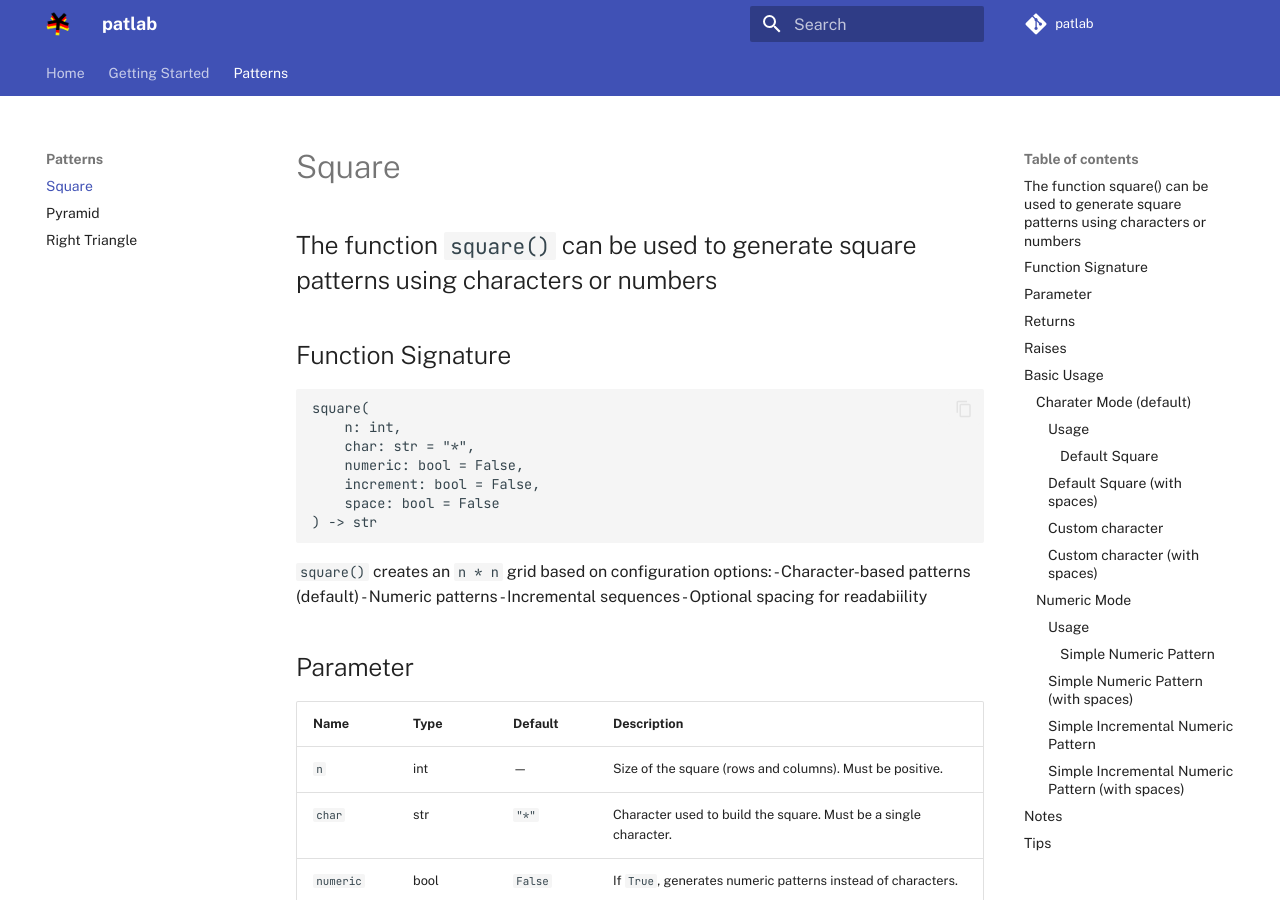
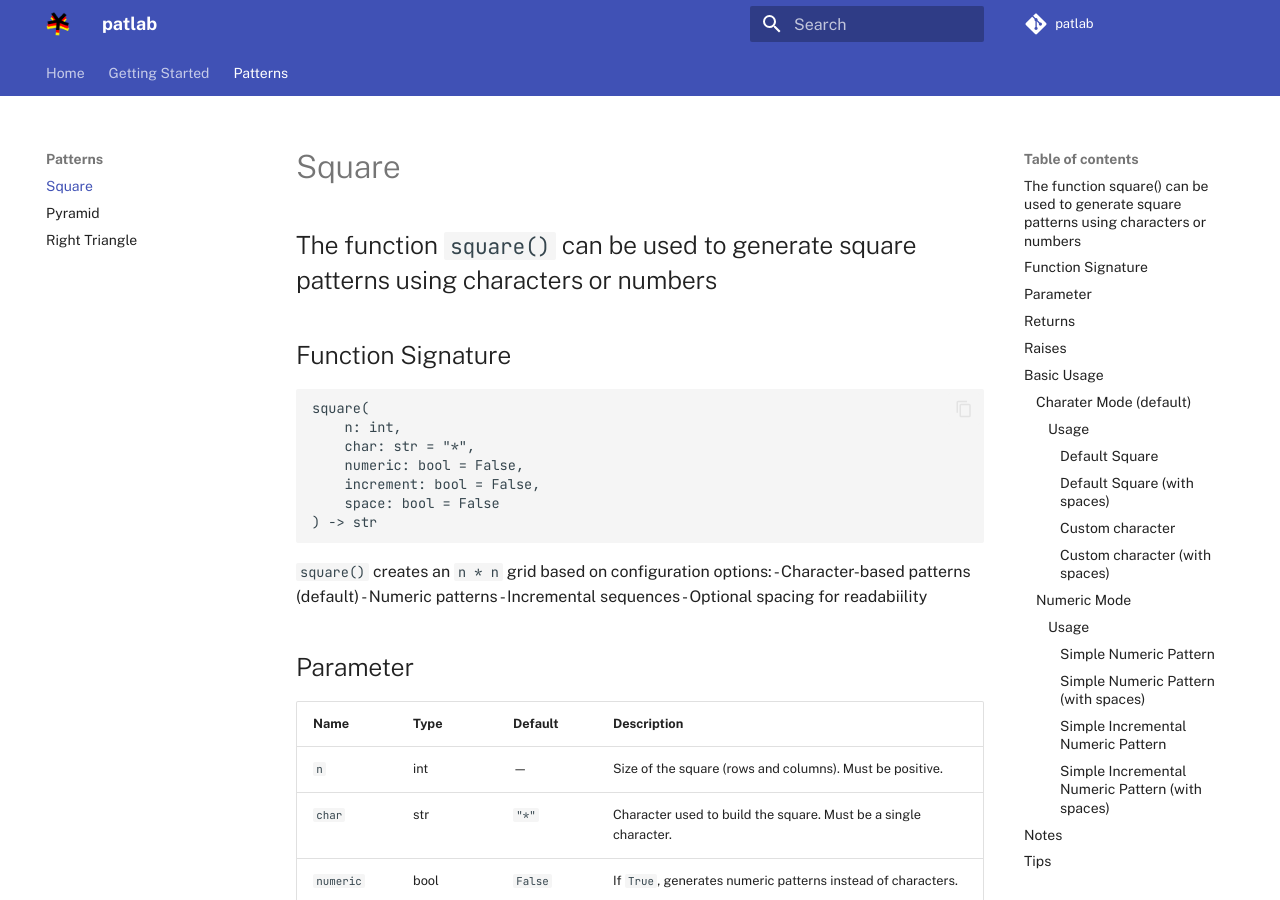
Before and after one commit to sayampradhan/patlab, an MkDocs documentation site: the page built from docs/docs/patterns/square.md, in a window 1280 px wide and 900 px high. Built offline with MkDocs 1.6.1 and Material for MkDocs 9.7.7, drawn with Linux system fonts in a browser that asks for light colours; comment, search, counter and statistics services are not loaded.

Commit message:
docs: fixed headings

````diff
--- a/docs/docs/patterns/square.md
+++ b/docs/docs/patterns/square.md
@@ -63,7 +63,7 @@ print(square(3))
 ***
 ```
 
-#### Default Square (with spaces)
+##### Default Square (with spaces)
 ```python
 print(square(3, space=True))
 ```
@@ -73,7 +73,7 @@ print(square(3, space=True))
 * * *
 ```
 
-#### Custom character
+##### Custom character
 ```python
 print(square(4, "#"))
 ```
@@ -92,7 +92,7 @@ print(square(3, "1"))
 111
 ```
 
-#### Custom character (with spaces)
+##### Custom character (with spaces)
 ```python
 print(square(4,"#",space=True))
 ```
@@ -135,7 +135,7 @@ print(square(4, numeric=True))
 4444
 ```
 
-#### Simple Numeric Pattern (with spaces)
+##### Simple Numeric Pattern (with spaces)
 ```python
 from patlab import square
 
@@ -148,7 +148,7 @@ print(square(4, numeric=True, space=True))
 4 4 4 4
 ```
 
-#### Simple Incremental Numeric Pattern
+##### Simple Incremental Numeric Pattern
 ```python
 from patlab import square
 
@@ -161,7 +161,7 @@ print(square(4, numeric=True, incremental=True))
 1234
 ```
 
-#### Simple Incremental Numeric Pattern (with spaces)
+##### Simple Incremental Numeric Pattern (with spaces)
 ```python
 from patlab import square
 
````
Also changed, not shown: docs/site/patterns/square/index.html, docs/site/search/search_index.json.
